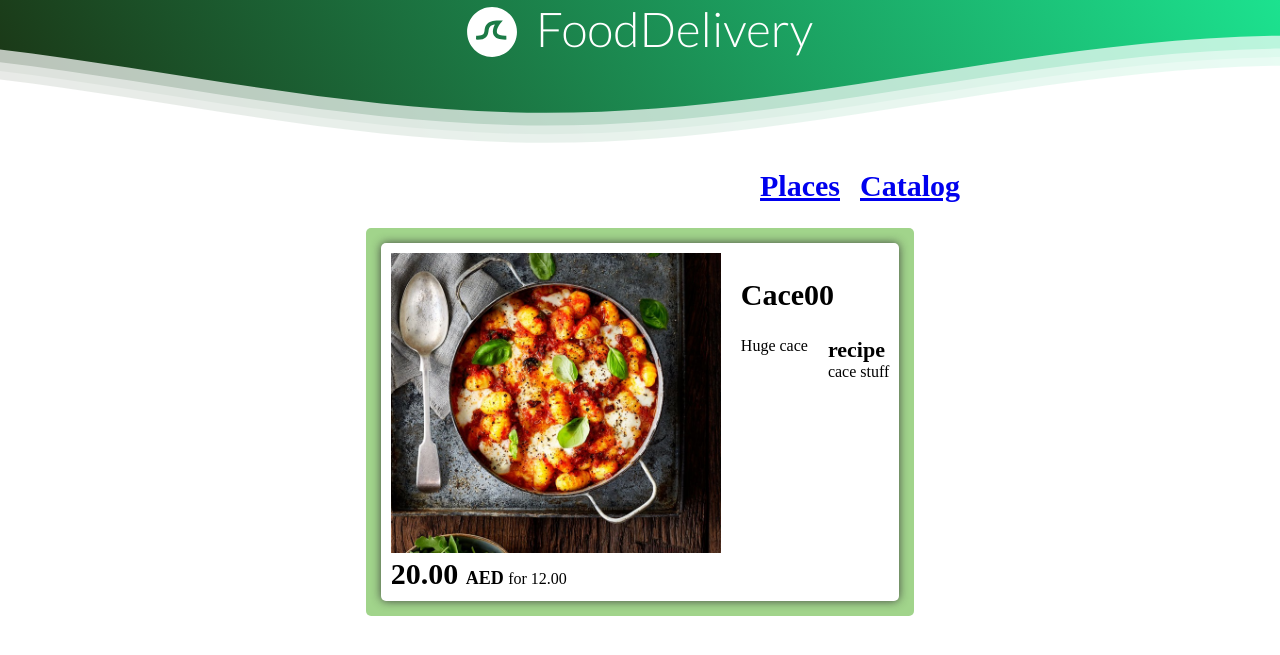
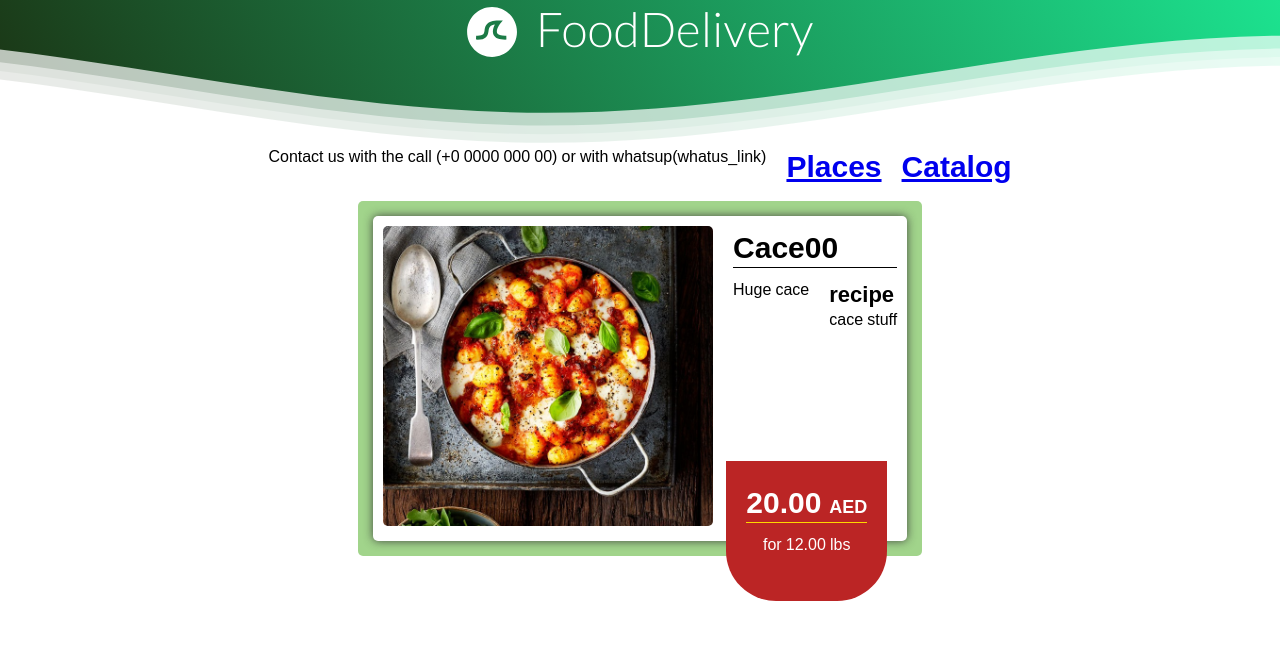
Before and after one commit to nickintroll/deliveryfree, a Django app: page /prod/cace00-20/ in a window 1280 px wide. Shown: the top 655 px of the page. Run offline with Django 3.2, Linux system fonts and the light colour scheme; data comes from the database, SQL or seed files in the repository.

Commit message:
few changes in design

```diff
--- a/delivery/catalog/static/css/style.css
+++ b/delivery/catalog/static/css/style.css
@@ -1,7 +1,10 @@
 @import url(//fonts.googleapis.com/css?family=Lato:300:400);
+@import url('https://fonts.googleapis.com/css2?family=Noto+Sans+Buhid&display=swap');
 
 body {
   margin:0;
+  font-family: 'Noto Sans Buhid', sans-serif;
+
 }
 
 h1 {
@@ -46,12 +49,19 @@ h1 {
 .sub-header{
 	min-width: 50%;
 }
+
+
 .sub-header > div{
 	width: fit-content;
 	position: relative;
 	margin-right: 0;
 	margin-left: auto;
 }
+
+.sub-header > div > div > a > h2{
+	margin: 0 0 0 0;
+}
+
 
 .centered{
 	width: fit-content;
@@ -135,8 +145,10 @@ h4{
 
 .item-img > img{
 	max-height: 300px;
-	max-width: 400px;
-
+	max-width: 600px;
+	border-radius: 5px;
+	/* margin-top: -5px; */
+	/* margin-left: -5px; */
 }
 
 .place-item-list{
@@ -158,3 +170,27 @@ h4{
 	height: fit-content;
 
 }
+
+.big-cool-tittle{
+	/* width: fit-content; */
+	border-bottom: 1px solid black;
+	margin-bottom: 10px;
+
+}
+.big-cool-tittle > h2{
+	margin: 0;
+}
+
+.price-bark{
+	background-color: rgb(187, 37, 37);
+	color: white;
+	padding: 20px;
+	text-align: center;
+	border-radius: 0 0 50px 50px;
+	height: 100px;
+}
+
+.abovemap{
+	/* background-color: rgba(80, 173, 80, 0.233); */
+	position: relative;
+}
--- a/delivery/catalog/templates/base.html
+++ b/delivery/catalog/templates/base.html
@@ -43,9 +43,14 @@
 		<!--Waves end-->
 
 		</div>
+		<div class="sub-header centered">
+			<div class="inline" style="margin-bottom: 15px">
+				<div>
+					<div class="centered abovemap">
+						Contact us with the call (+0 0000 000 00) or with whatsup(whatus_link)
+					</div>
+				</div>
 
-		<div class="sub-header centered">
-			<div class="inline">
 				<div>
 					<a href="{% url 'places:catalog' %}">
 						<h2>
--- a/delivery/catalog/templates/catalog/catalog.html
+++ b/delivery/catalog/templates/catalog/catalog.html
@@ -1,4 +1,5 @@
 {% extends 'base.html' %}
+
 
 {% block content %}
 	<div class="grid centered">
--- a/delivery/catalog/templates/catalog/catalog_prod.html
+++ b/delivery/catalog/templates/catalog/catalog_prod.html
@@ -2,15 +2,17 @@
 
 {% block content %}
 <div class="centered before-item">
-	<div class="item">
+	<div class="item" style="position: relative;">
 		<div class="inline">
 			<div class="item-img">
 				<img src="{{ prod.images.all.0.image.url }}">
 			</div>
 			<div>
+				<div class="big-cool-tittle">
 					<h2>
 						{{ prod.title }}
 					</h2>
+				</div>
 				<div>
 					<div class="inline" style="max-width: 600px;">
 						<div>
@@ -27,14 +29,20 @@
 			</div>
 
 		</div>
-		<div style="position: relative;width: fit-content; margin-right: 10px;">
-			<h2 style="display: inline;">
+		<div style="position: absolute; bottom: -60px; right:20px">
+			<div class='price-bark'>
+				<div style="border-bottom: 1px solid gold; margin-bottom: 10px;">
+					<h2 style="display: inline;" >
 						{{ prod.price }}
 					</h2>
 					<h4 style="display: inline;">
 						AED
 					</h4>
-			for {{ prod.weight }}
+				</div>
+				<div>
+					for {{ prod.weight }} lbs
+				</div>
+			</div>
 		</div>
 	</div>
 </div>
```
Lines whose indentation alone changed are shown as unchanged.
